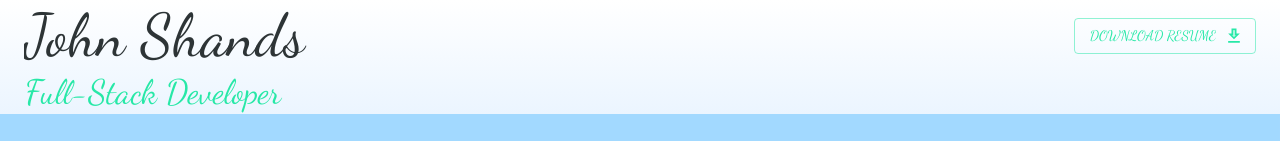
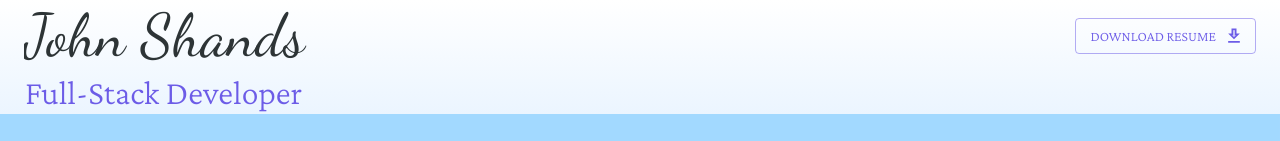
Before and after one commit to Johnshandsable/portfolio, a React (Create React App) app: page / in a window 1280 px wide. Shown: the top 141 px of the page. Built offline with nearby package versions, Linux system fonts and the light colour scheme.

Commit message:
fixed header

```diff
--- a/src/components/App/App.js
+++ b/src/components/App/App.js
@@ -24,7 +24,7 @@ function App() {
         main: "#2d3436",
       },
       secondary: {
-        main: "#27e8a7",
+        main: "#6c5ce7",
       },
       type: "light",
     },
--- a/src/components/Header/Header.jsx
+++ b/src/components/Header/Header.jsx
@@ -12,8 +12,12 @@ const useStyles = makeStyles((theme) => ({
     textAlign: "left",
   },
   secondary: {
+    fontFamily: "Crimson Pro, serif",
     marginLeft: 25,
     textAlign: "left",
+  },
+  button: {
+    fontFamily: "Crimson Pro, serif",
   },
 }));
 
@@ -33,6 +37,7 @@ export default function Header() {
           John Shands
         </Typography>
         <Button
+          className={classes.button}
           component={Link}
           to={process.env.PUBLIC_URL + "ShandsJohn-R.pdf"}
           color="secondary"
```
